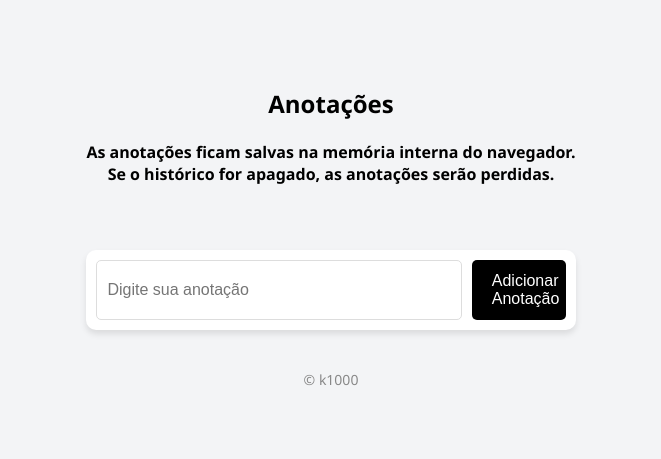
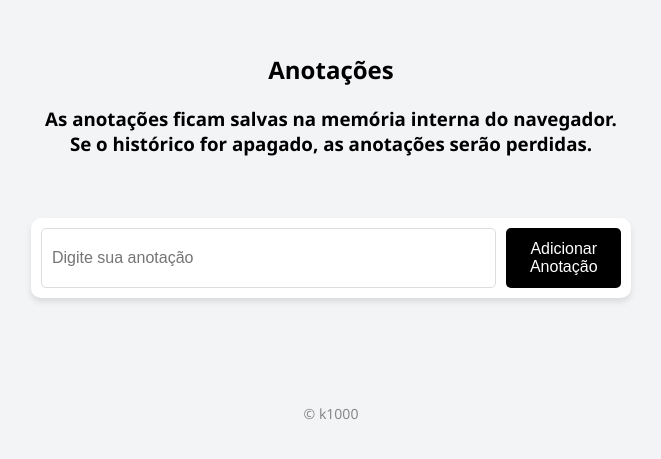
Before and after one commit to k1000anon/anotai, a plain HTML site: page index.html in a window 1280 px wide. Shown: the part 165-624 px from the top of the page, without its empty margins (309-970 px from the left). Drawn offline with Linux system fonts and the light colour scheme.

Commit message:
Update index.html

```diff
--- a/index.html
+++ b/index.html
@@ -147,8 +147,8 @@
 <body>
 <center>
     <h2>Anotações</h2>
-    <h4>As anotações ficam salvas na memória interna do navegador. <br> Se o histórico for apagado, as anotações serão perdidas.</h4>
-    <center>
+    <h3>As anotações ficam salvas na memória interna do navegador. <br> Se o histórico for apagado, as anotações serão perdidas.</h3>
+</center>
 <br>
 <br>
     <div id="todo-form">
```
